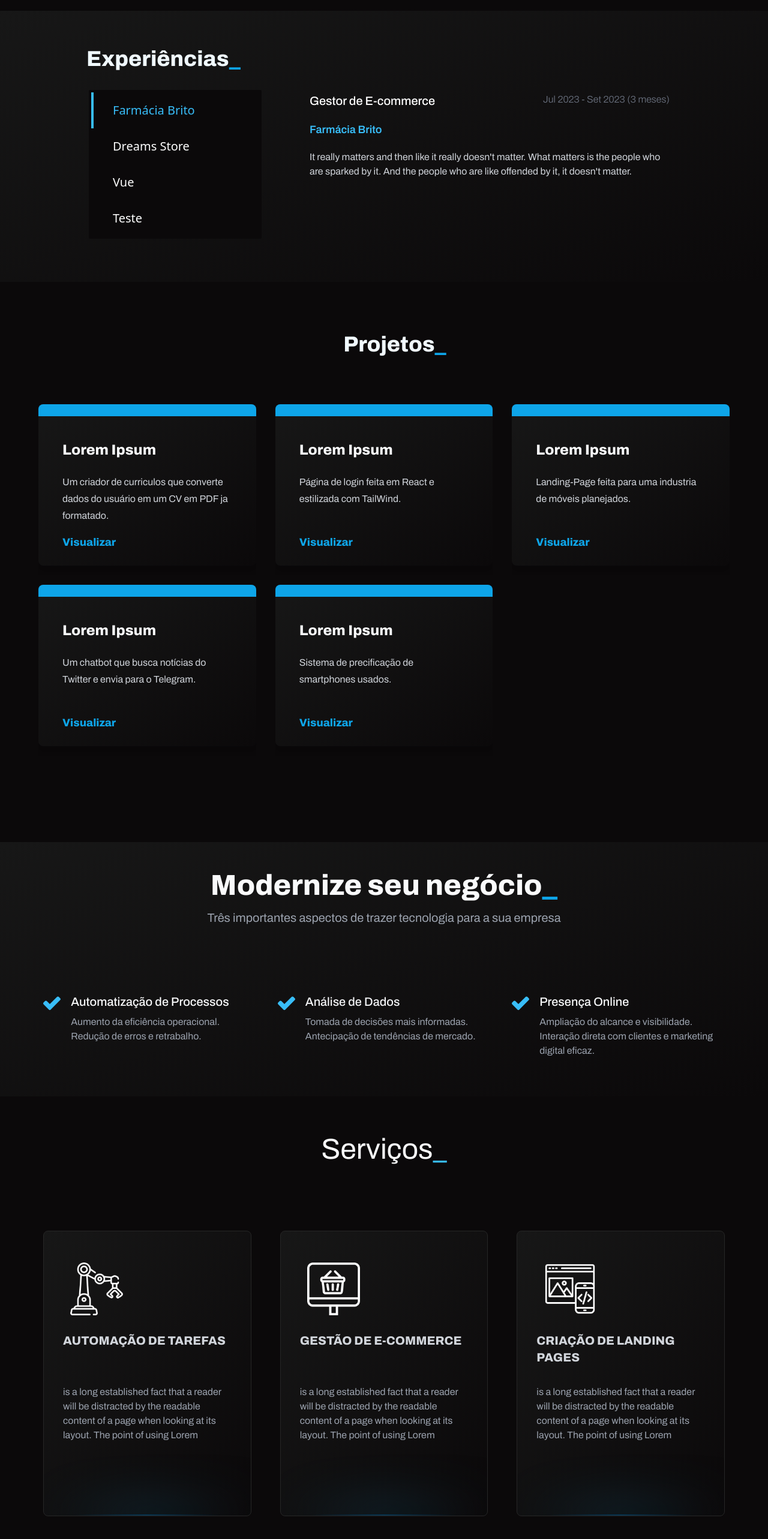
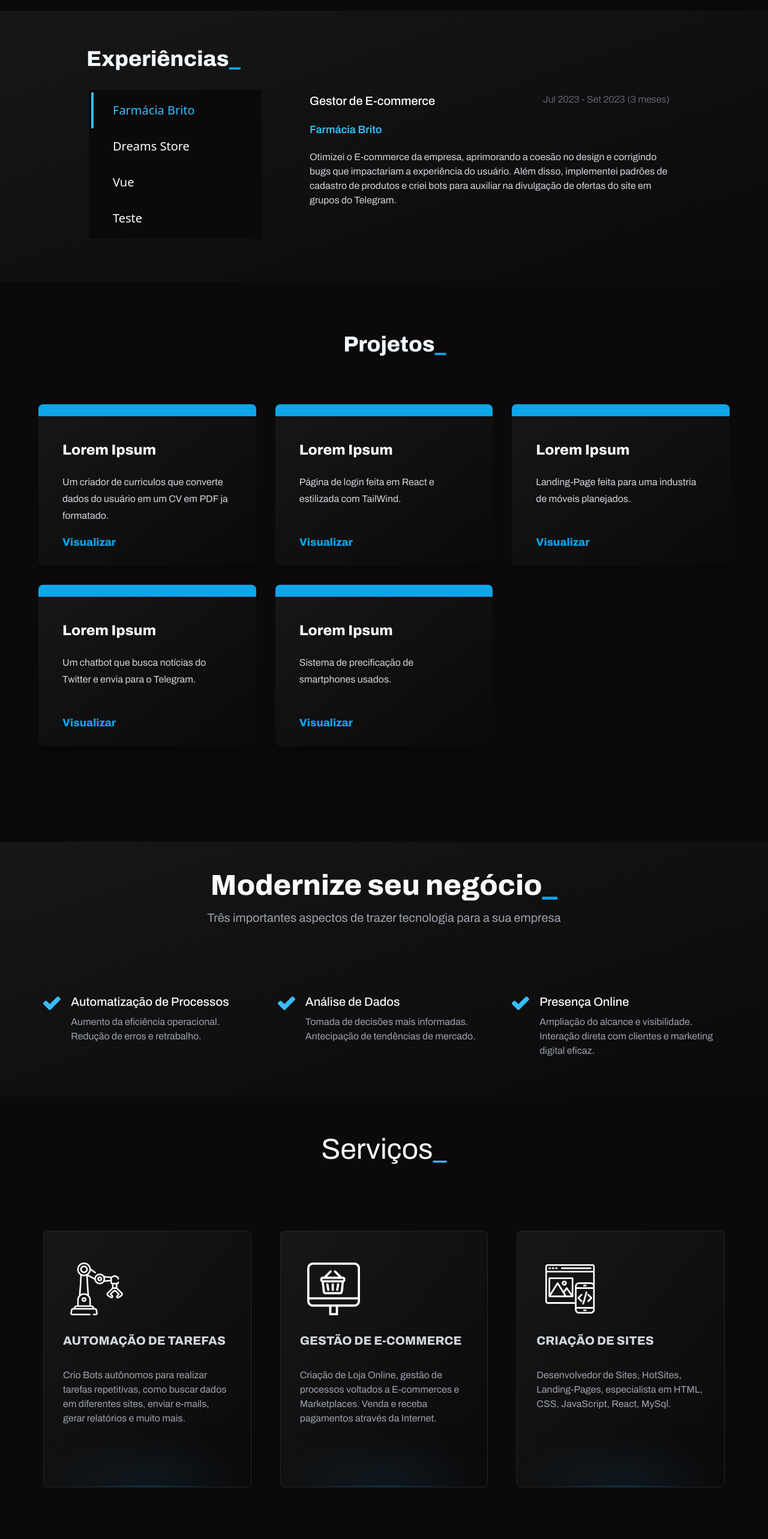
Before and after one commit to allanfernds/meu-portifolio-em-react, a React (Create React App) app: page / in a window 1280 px wide. Shown: the part 1206-3772 px from the top of the page at 60% size. Built offline with nearby package versions, Linux system fonts and the light colour scheme.

Commit message:
update ServiceCard.jsx, Services.jsx and VerticalTabs.jsx

```diff
--- a/src/components/ServiceCard.jsx
+++ b/src/components/ServiceCard.jsx
@@ -4,14 +4,14 @@ function ServiceCard({ title, icon, description }) {
   return (
     <div class="border border-neutral-800 card text-gray-300  hover:brightness-90  transition-all cursor-pointer group bg-gradient-to-tl from-extendcolor01-0 to-neutral-900 hover:from-black hover:to-neutral-950  m-2 rounded-lg overflow-hidden relative">
       <div class="px-8 py-10">
-        <div class="  relative w-28  mb-4 group-hover:-translate-y-1 group-hover:shadow-cyan-900 transition-all p-3 rounded-br-lg ">
+        <div class="  relative w-28  mb-4 group-hover:-translate-y-4 group-hover:shadow-cyan-900 transition-all p-3 rounded-br-lg ">
           <img src={icon} alt="icone" />
         </div>
-        <div class="uppercase font-bold text-xl lg:h-[56px] whitespace-pre-line">
+        <div class="uppercase font-bold text-xl  whitespace-pre-line">
           {title}
         </div>
 
-        <div class="text-gray-400 mt-8 mb-20 ">
+        <div class="text-gray-400 mt-8 mb-20 lg:h-[76px]">
           <p>{description}</p>
         </div>
       </div>
--- a/src/components/Services.jsx
+++ b/src/components/Services.jsx
@@ -15,18 +15,18 @@ function Services() {
         <div className="grid max-w-4xl lg:max-w-6xl grid-cols-1 mx-auto mt-8 text-center gap-y-4 sm:gap-x-8 sm:grid-cols-2 lg:grid-cols-3 sm:mt-12 lg:mt-20 sm:text-left">
           <ServiceCard
             icon={automation}
-            description="is a long established fact that a reader will be distracted by the readable content of a page when looking at its layout. The point of using Lorem"
+            description="Crio Bots autônomos para realizar tarefas repetitivas, como buscar dados em diferentes sites, enviar e-mails, gerar relatórios e muito mais."
             title="Automação de tarefas"
           />
           <ServiceCard
             icon={ecommerce}
-            description="is a long established fact that a reader will be distracted by the readable content of a page when looking at its layout. The point of using Lorem"
+            description="Criação de Loja Online, gestão de processos voltados a E-commerces e Marketplaces. Venda e receba pagamentos através da Internet."
             title="Gestão de E-commerce"
           />
           <ServiceCard
             icon={website}
-            description="is a long established fact that a reader will be distracted by the readable content of a page when looking at its layout. The point of using Lorem"
-            title="Criação de landing pages"
+            description="Desenvolvedor de Sites, HotSites, Landing-Pages, especialista em HTML, CSS, JavaScript, React, MySql."
+            title="Criação de sites"
           />
         </div>
       </div>
--- a/src/components/VerticalTabs.jsx
+++ b/src/components/VerticalTabs.jsx
@@ -8,22 +8,20 @@ import {
 } from '@material-tailwind/react';
 
 export default function VerticalTabs() {
-  const [activeTab, setActiveTab] = useState('html'); // Estado para rastrear a guia ativa
+  const [activeTab, setActiveTab] = useState('Farmácia Brito'); // Estado para rastrear a guia ativa
 
   const data = [
     {
       label: 'Farmácia Brito',
-      value: 'html',
+      value: 'Farmácia Brito',
       office: 'Gestor de E-commerce',
       date: 'Jul 2023 - Set 2023 (3 meses)',
-      desc: `It really matters and then like it really doesn't matter.
-     What matters is the people who are sparked by it. And the people
-     who are like offended by it, it doesn't matter.`,
+      desc: `Otimizei o E-commerce da empresa, aprimorando a coesão no design e corrigindo bugs que impactariam a experiência do usuário. Além disso, implementei padrões de cadastro de produtos e criei bots para auxiliar na divulgação de ofertas do site em grupos do Telegram.`,
     },
     {
       label: 'Dreams Store',
-      value: 'react',
-      office: 'Gestor de E-commerce',
+      value: 'Dreams Store',
+      office: 'Gestor de E-commerce E Marketplace',
       date: 'Jul 2023 - Set 2023 (3 meses)',
       desc: `Because it's about motivating the doers. Because I'm here
      to follow my dreams and inspire other people to follow their dreams, too.`,
```
